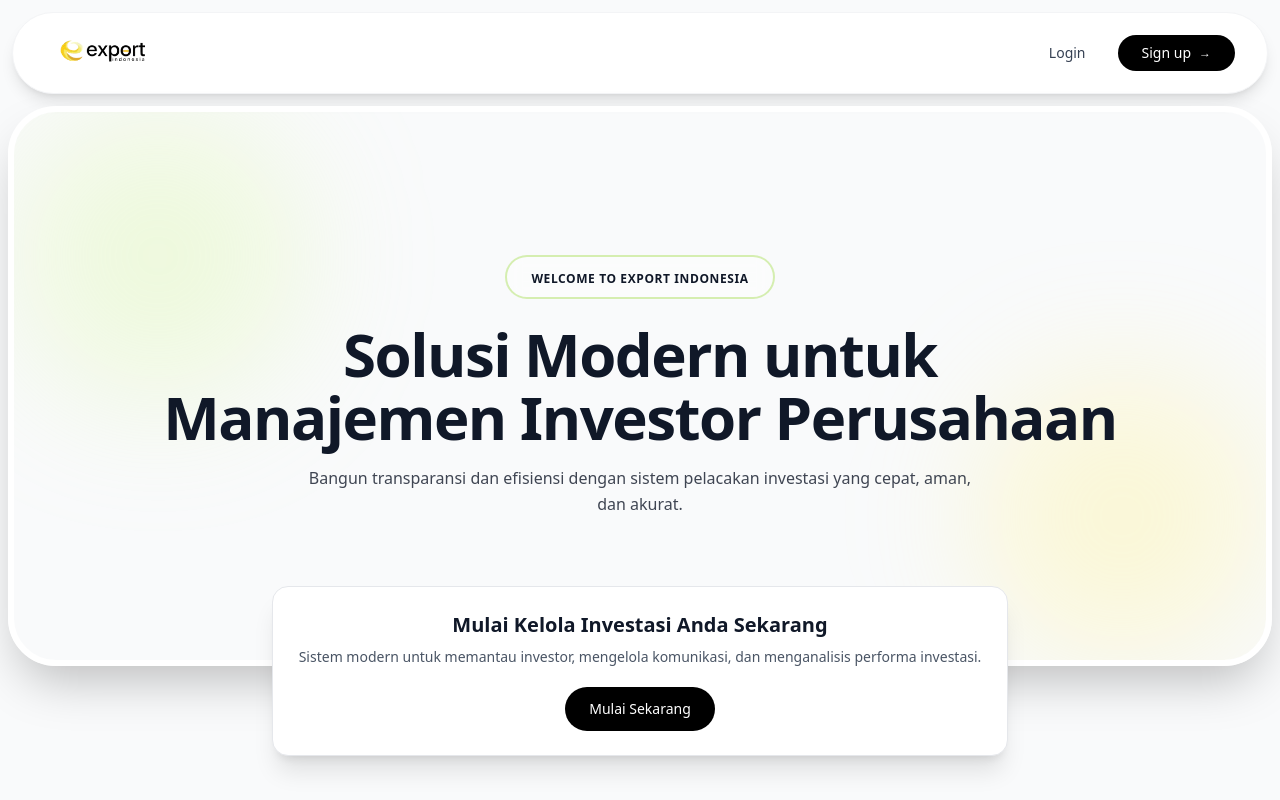
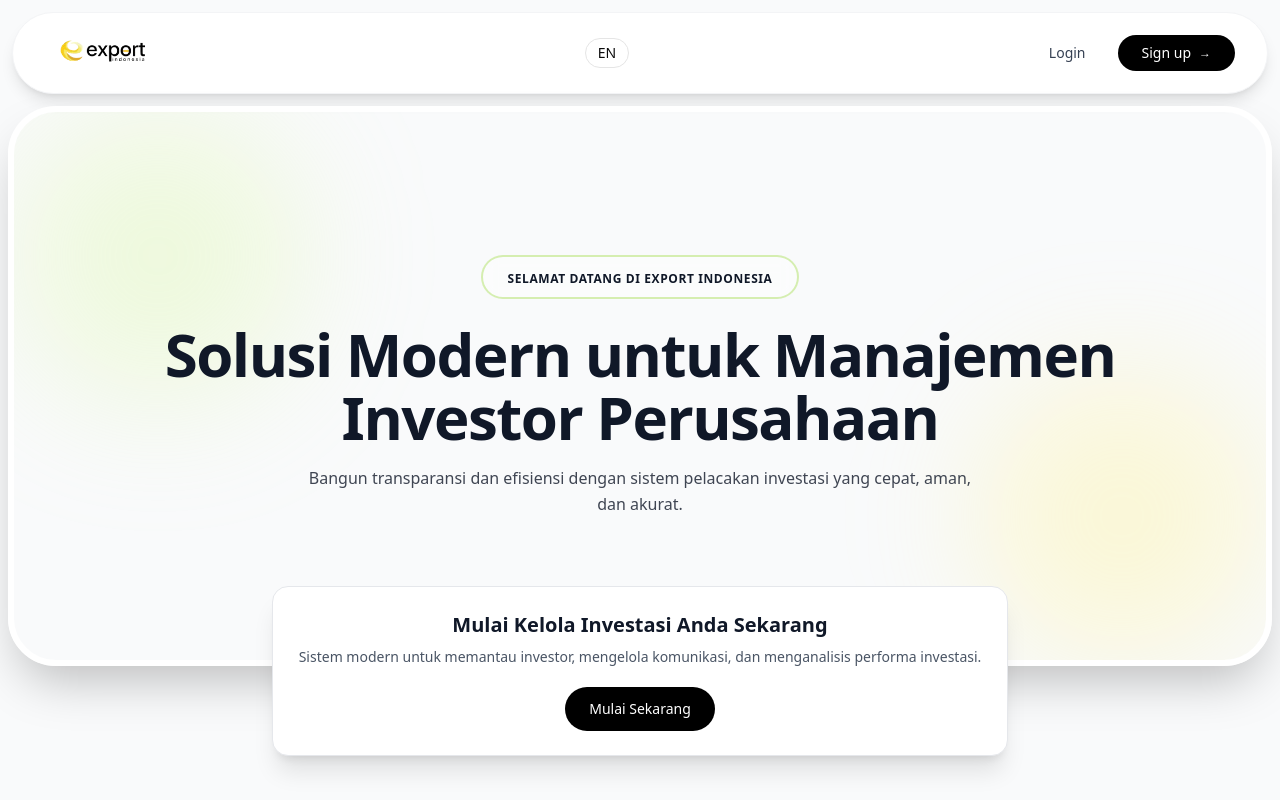
Before and after one commit to axellfumioo/frontend_atdag, a Next.js app: page / in a window 1280 px wide. Shown: the top 800 px of the page. Built offline with nearby package versions, Linux system fonts and the light colour scheme.

Commit message:
setupProviderLanguage

```diff
--- a/src/app/layout.tsx
+++ b/src/app/layout.tsx
@@ -3,6 +3,7 @@ import "./globals.css";
 // import LayoutClient from "@/components/LayoutClient";
 import { Toaster } from "@/common/shadcn/ui/sonner";
 import QueryProvider from "@/common/providers/QueryProvider";
+import { LanguageProvider } from "@/common/providers/LanguageProvider";
 
 // const geistSans = Geist({
 //   variable: "--font-geist-sans",
@@ -24,8 +25,11 @@ export default function RootLayout({
       <body
         // className={`${geistSans.variable} ${geistMono.variable} bg-gray-50 antialiased`}
       >
+        <LanguageProvider>
         <QueryProvider>{children}</QueryProvider>
         <Toaster expand position="top-center" richColors />
+        </LanguageProvider>
+
       </body>
     </html>
   );
--- /dev/null
+++ b/src/app/test/layout.tsx
@@ -0,0 +1,11 @@
+import { LanguageProvider } from '@/common/providers/LanguageProvider'
+import React from 'react'
+
+export default function Layout({ children }: { children: React.ReactNode }) {
+  return (
+    <LanguageProvider>
+            <div>{children}</div>)
+    </LanguageProvider>
+  )
+
+}
--- /dev/null
+++ b/src/app/test/page.tsx
@@ -0,0 +1,25 @@
+"use client";
+
+import { useLanguage } from '@/common/providers/LanguageProvider';
+import React from 'react'
+
+export default function Test() {
+
+    const { t } = useLanguage();
+    const { lang, setLang } = useLanguage();
+
+  const toggleLang = () => {
+    setLang(lang === "id" ? "en" : "id");
+  }
+  return (
+    <div>
+        <p>{t('hero')}</p>
+         <button
+        onClick={toggleLang}
+        className="px-3 py-1 rounded-full border text-sm hover:bg-gray-100"
+      >
+        {lang === "id" ? "EN" : "ID"}
+      </button>
+    </div>
+  )
+  }
--- /dev/null
+++ b/src/common/languages/en.json
@@ -0,0 +1,43 @@
+{
+  "lp": [
+    {
+        "welcome_badge": "WELCOME TO EXPORT INDONESIA",
+  "hero_title": "A Modern Solution for Company Investor Management",
+  "hero_subtitle": "Build transparency and efficiency with a fast, secure, and accurate investment tracking system.",
+
+
+
+  "features_title": "Main Features",
+  "features_subtitle": "Tools designed to make investor management and reporting faster and more reliable.",
+
+  "feature_1_title": "Investor Management",
+  "feature_1_desc": "Add, manage, and monitor investors with complete profiles and interaction history.",
+  "feature_1_button": "Manage Investors",
+
+  "feature_2_title": "Investment Tracking",
+  "feature_2_desc": "Track stages, returns, and investment performance metrics in real time.",
+  "feature_2_button": "Track Investments",
+
+  "feature_3_title": "WhatsApp Communication",
+  "feature_3_desc": "Send direct messages to investors with automated templates and attachments.",
+  "feature_3_button": "WhatsApp Integration",
+
+  "feature_4_title": "Message Templates",
+  "feature_4_desc": "Save message templates once for broadcasts or follow-up.",
+  "feature_4_button": "Manage Templates",
+
+  "feature_5_title": "Broadcast Groups",
+  "feature_5_desc": "Segment investors for more targeted and efficient campaigns.",
+  "feature_5_button": "Manage Groups",
+
+  "feature_6_title": "Dashboard Analytics",
+  "feature_6_desc": "A concise dashboard with key metrics and exportable reports.",
+  "feature_6_button": "View Dashboard",
+
+  "cta_title": "Start Managing Your Investments Today",
+  "cta_description": "A modern system to monitor investors, manage communication, and analyze investment performance.",
+  "cta_button": "Get Started"
+    }
+  ]
+
+}
--- /dev/null
+++ b/src/common/languages/id.json
@@ -0,0 +1,40 @@
+{
+  "lp": [
+    {
+      "welcome_badge": "SELAMAT DATANG DI EXPORT INDONESIA",
+      "hero_title": "Solusi Modern untuk Manajemen Investor Perusahaan",
+      "hero_subtitle": "Bangun transparansi dan efisiensi dengan sistem pelacakan investasi yang cepat, aman, dan akurat.",
+
+      "features_title": "Fitur Utama",
+      "features_subtitle": "Alat yang dirancang untuk menjadikan proses investor management dan reporting lebih cepat dan dapat diandalkan.",
+
+      "feature_1_title": "Manajemen Investor",
+      "feature_1_desc": "Tambah, kelola, dan pantau investor dengan profil lengkap dan riwayat interaksi.",
+      "feature_1_button": "Kelola Investor",
+
+      "feature_2_title": "Pemantauan Investasi",
+      "feature_2_desc": "Lacak tahap, return, dan metrik performa investasi secara real-time.",
+      "feature_2_button": "Lacak Investasi",
+
+      "feature_3_title": "Komunikasi WhatsApp",
+      "feature_3_desc": "Kirim pesan langsung ke investor dengan template dan lampiran otomatis.",
+      "feature_3_button": "Integrasi WhatsApp",
+
+      "feature_4_title": "Template Pesan",
+      "feature_4_desc": "Simpan template pesan sekali buat untuk broadcast atau follow-up.",
+      "feature_4_button": "Kelola Template",
+
+      "feature_5_title": "Grup Siaran",
+      "feature_5_desc": "Segmentasi investor untuk kampanye yang lebih tertarget dan efisien.",
+      "feature_5_button": "Kelola Grup",
+
+      "feature_6_title": "Analitik Dasbor",
+      "feature_6_desc": "Dasbor ringkas dengan metrik utama dan laporan ekspor.",
+      "feature_6_button": "Lihat Dasbor",
+
+      "cta_title": "Mulai Kelola Investasi Anda Sekarang",
+      "cta_description": "Sistem modern untuk memantau investor, mengelola komunikasi, dan menganalisis performa investasi.",
+      "cta_button": "Mulai Sekarang"
+    }
+  ]
+}
--- /dev/null
+++ b/src/common/providers/LanguageProvider.tsx
@@ -0,0 +1,57 @@
+"use client";
+
+import { createContext, useContext, useState } from "react";
+import id from "@/common/languages/id.json";
+import en from "@/common/languages/en.json";
+
+// ----------------------
+// TYPES
+// ----------------------
+type Language = "id" | "en";
+
+interface LanguageProviderType {
+  lang: Language;
+  setLang: (lang: Language) => void;
+  t: (key: string) => string;
+}
+
+// ----------------------
+// DATA
+// ----------------------
+const LANG = { id, en };
+
+// ----------------------
+// Helper: get value from nested object using dot notation (e.g. "lp.0.feature_1_title")
+// ----------------------
+function getNestedValue(obj: any, path: string) {
+  return path.split(".").reduce((acc, key) => {
+    if (acc && acc[key] !== undefined) return acc[key];
+    return undefined;
+  }, obj);
+}
+
+// ----------------------
+// CONTEXT
+// ----------------------
+const LanguageContext = createContext<LanguageProviderType | null>(null);
+
+export function LanguageProvider({ children }: { children: React.ReactNode }) {
+  const [lang, setLang] = useState<Language>("id");
+
+  const t = (key: string) => {
+    const result = getNestedValue(LANG[lang], key);
+    return result ?? key; // fallback: tampilkan key
+  };
+
+  return (
+    <LanguageContext.Provider value={{ lang, setLang, t }}>
+      {children}
+    </LanguageContext.Provider>
+  );
+}
+
+export function useLanguage() {
+  const ctx = useContext(LanguageContext);
+  if (!ctx) throw new Error("useLanguage must be used within LanguageProvider");
+  return ctx;
+}
--- a/src/components/landingpage/Cta.tsx
+++ b/src/components/landingpage/Cta.tsx
@@ -2,27 +2,28 @@
 
 import React from "react";
 import { useRouter } from "next/navigation";
+import { useLanguage } from "@/common/providers/LanguageProvider";
 
 export default function Cta() {
   const router = useRouter();
+  const { t } = useLanguage();
 
   return (
     <div className="max-w-3xl mx-auto -mt-20 relative z-20 px-4">
       <div className="bg-white border border-gray-200 rounded-2xl shadow-xl p-6 text-center">
         <h3 className="text-xl font-bold text-gray-900 mb-2">
-          Mulai Kelola Investasi Anda Sekarang
+          {t("lp.0.cta_title")}
         </h3>
 
         <p className="text-gray-600 mb-5 text-sm">
-          Sistem modern untuk memantau investor, mengelola komunikasi, dan
-          menganalisis performa investasi.
+          {t("lp.0.cta_description")}
         </p>
 
         <button
           onClick={() => router.push("/auth/register")}
           className="px-6 py-3 bg-black text-white rounded-full text-sm font-medium hover:bg-gray-800 transition"
         >
-          Mulai Sekarang
+          {t("lp.0.cta_button")}
         </button>
       </div>
     </div>
--- a/src/components/landingpage/Hero.tsx
+++ b/src/components/landingpage/Hero.tsx
@@ -1,8 +1,13 @@
 "use client";
 
+import { useLanguage } from "@/common/providers/LanguageProvider";
 import React from "react";
 
 export default function Hero() {
+
+    const { t } = useLanguage();
+
+
   return (
     <section className="px-2">
       <div className="max-w-7xl mx-auto">
@@ -14,17 +19,16 @@ export default function Hero() {
           <div className="relative z-10">
             <div className="inline-block bg-white/40 backdrop-blur-sm border-2 border-lime-500/30 rounded-full px-6 py-2 mb-6">
               <span className="text-xs font-semibold tracking-wider text-gray-900">
-                WELCOME TO EXPORT INDONESIA
+                {t("lp.0.welcome_badge")}
               </span>
             </div>
 
             <h1 className="text-5xl md:text-6xl font-black text-gray-900 tracking-tight leading-[1.05] mb-4">
-              Solusi Modern untuk <br /> Manajemen Investor Perusahaan
+              {t("lp.0.hero_title")}
             </h1>
 
             <p className="text-sm md:text-base text-gray-900/80 max-w-2xl mx-auto font-medium leading-relaxed">
-              Bangun transparansi dan efisiensi dengan sistem pelacakan
-              investasi yang cepat, aman, dan akurat.
+              {t("lp.0.hero_subtitle")}
             </p>
           </div>
 
--- a/src/components/landingpage/Navbar.tsx
+++ b/src/components/landingpage/Navbar.tsx
@@ -3,6 +3,7 @@
 import React from "react";
 import { useRouter } from "next/navigation";
 import Image from "next/image";
+import { useLanguage } from "@/common/providers/LanguageProvider";
 
 export default function Navbar() {
   const router = useRouter();
@@ -11,6 +12,12 @@ export default function Navbar() {
     login: "/auth/login",
     signup: "/auth/register",
   };
+
+      const { lang, setLang } = useLanguage();
+
+        const toggleLang = () => {
+    setLang(lang === "id" ? "en" : "id");
+  }
 
   return (
     <nav className="py-3 px-3">
@@ -25,6 +32,13 @@ export default function Navbar() {
               className="h-12 object-contain"
               priority
             />
+
+            <button
+        onClick={toggleLang}
+        className="px-3 py-1 rounded-full border text-sm hover:bg-gray-100"
+      >
+        {lang === "id" ? "EN" : "ID"}
+      </button>
 
             <div className="flex items-center gap-8">
               <p
```
Also changed, not shown: src/app/page.tsx (+25 -27 lines).
